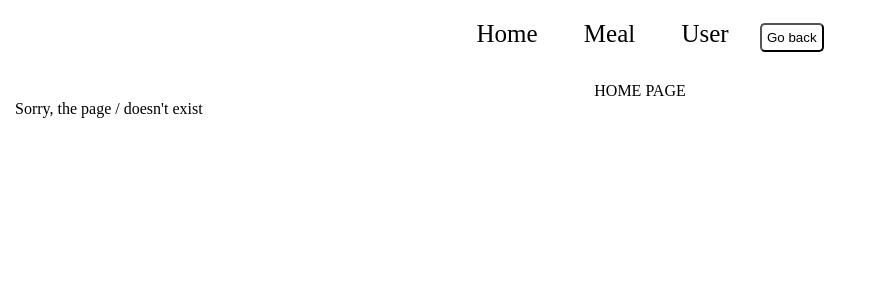
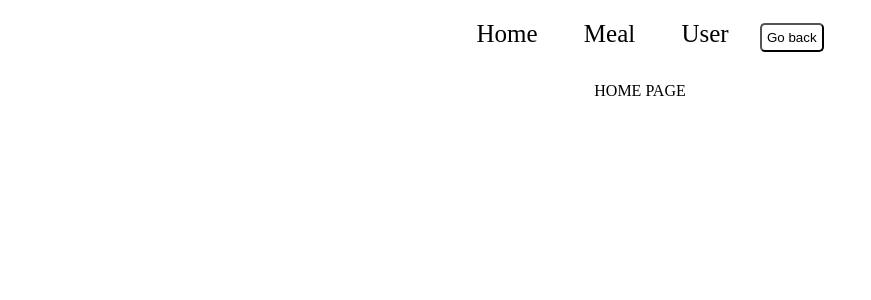
Before and after one commit to samartsevigor/react-router, a React (Create React App) app: page / in a window 1280 px wide. Shown: the top 300 px of the page, without its empty margins (0-871 px from the left). Built offline with nearby package versions, Linux system fonts and the light colour scheme.

Commit message:
deleted iframe

```diff
--- a/package.json
+++ b/package.json
@@ -7,6 +7,8 @@
     "@testing-library/react": "^11.2.7",
     "@testing-library/user-event": "^12.8.3",
     "axios": "^0.21.1",
+    "modules": "^0.4.0",
+    "node": "^16.6.1",
     "react": "^17.0.2",
     "react-dom": "^17.0.2",
     "react-router-dom": "^5.2.0",
--- a/src/App.js
+++ b/src/App.js
@@ -10,7 +10,8 @@ import Home from "./Home";
 import Header from "./Header";
 import Ingredients from "./Ingredients";
 import "./meal.css"
-import PageNotFound from "./PageNotFound";
+import LetterMeal from "./LetterMeal";
+
 
 function App() {
   return (
@@ -20,12 +21,13 @@ function App() {
             <Header />
             <Route exact path="/" > <Home/> </Route>
             <Route exact path="/meal" ><Search /> <Meal /> </Route>
+            <Route path="/search/:letter"> <LetterMeal /></Route>
             <Route path="/meal/:id" > <MealDetails /></Route>
             <Route path="/browse/:name"> <Browser /></Route>
             <Route exact path="/user"> <User /> </Route>
             <Route path="/user/:id" > <UserDetails/> </Route>
             <Route path="/ingredients/:name" > <Ingredients/> </Route>
-            <Route path = "*" > <PageNotFound/> </Route>
+
         </Router>
     </div>
   );
--- a/src/MealDetails.js
+++ b/src/MealDetails.js
@@ -5,7 +5,7 @@ import "./meal.css"
 
 const MealDetails = () => {
     const [meal, setMeal] = useState({})
-    const [youtube, setYoutube] = useState("")
+
     const [ingred, setIngred] = useState([])
     const params = useParams()
 
@@ -18,10 +18,8 @@ const MealDetails = () => {
                         return [...acc, obj[`strIngredient${idx + 1}`]]
                     }
                     return acc
-                    const str = obj.strYoutube.slice(obj.strYoutube.indexOf("v=" + 2), obj.strYoutube.length)
-                    console.log(str)
-                    setYoutube(str)
-                }, [])
+
+                }, [params.id])
 
                 setIngred(strIng)
                 setMeal(obj)
@@ -54,12 +52,7 @@ const MealDetails = () => {
                 <div> <h4> Instructions:</h4> {meal.strInstructions}</div>
             </div>
         </div>
-            {
-                <iframe width="560" height="315" src={`https://www.youtube.com/embed/${youtube}`}
-                        title="YouTube video player" frameBorder="0"
-                        allow="accelerometer; autoplay; clipboard-write; encrypted-media; gyroscope; picture-in-picture"
-                        allowFullScreen></iframe>
-            }
+
         </div>
     );
 };
--- a/src/PageNotFound.js
+++ /dev/null
@@ -1,14 +0,0 @@
-import React from 'react';
-import {useLocation} from 'react-router-dom'
-const PageNotFound = () => {
-    let location = useLocation()
-
-    return (
-        <div>
-            Sorry, the page {location.pathname} doesn't exist
-
-        </div>
-    );
-};
-
-export default PageNotFound;
```
Also changed, not shown: 1 other file (tests, documents, lock files or other folders).
